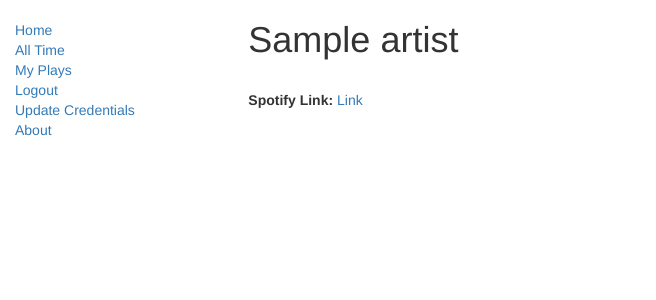
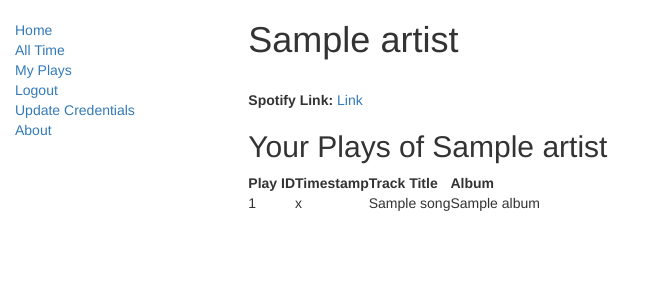
Before and after one commit to zegarelli/spy-ify, a Django app: page /artist/1 in a window 1280 px wide. Shown: the top 300 px of the page, without its empty margins (0-656 px from the left). Run offline with Django 3.2, Linux system fonts and the light colour scheme; a user stored in the database is signed in; tables that the repository leaves empty hold one stand-in row (values such as "Sample post"); some libraries are stand-ins or nearby versions.

Commit message:
Added tables to the album and artist details pages

```diff
--- a/Site/mysite/spytify/templates/artist.html
+++ b/Site/mysite/spytify/templates/artist.html
@@ -3,4 +3,22 @@
   <div style="margin-left:20px;margin-top:20px">
   <h1>{{artist}}</h1>
 	      <br><strong>Spotify Link: </strong><a href="https://open.spotify.com/artist/{{ artist.pk }}">Link</a>
+
+	<h2>Your Plays of {{artist}}</h2>
+	 <table>
+	    <tr>
+	        <th>Play ID</th>
+	        <th>Timestamp</th>
+	        <th>Track Title</th>
+	        <th>Album</th>
+	    </tr>
+	  {% for play in artist_table %}
+	    <tr>
+	        <td>{{ play.play_id }}</td>
+	        <td>{{ play.time_stamp }}</td>
+	        <td>{{ play.song }}</td>
+	        <td>{{ play.song.album_id }}</td>
+	    </tr>
+	    {% endfor %}
+	</table>
 {% endblock %}
--- a/Site/mysite/spytify/views.py
+++ b/Site/mysite/spytify/views.py
@@ -165,7 +165,7 @@ def TrackDetailView(request, trackid):
     """
     context = {'user': request.user}
     context['track'] = Song.objects.get(pk=trackid)
-    table = Play.objects.filter(user_id=request.user).filter(song_id=trackid)
+    table = reversed(list(Play.objects.filter(user_id=request.user).filter(song_id=trackid)))
     context['track_table'] = table
     # context['track_table'] = TrackTable(table)
 
@@ -183,7 +183,10 @@ def ArtistDetailView(request, artistid):
     """
     context = {'user': request.user}
     context['artist'] = Artist.objects.get(pk=artistid)
-
+    table = reversed(list(Play.objects.filter(user_id=request.user).filter(song_id__artist_id=artistid)))
+    context['artist_table'] = table
+    # for item in table:
+    #     item
     return render(request, 'artist.html', context=context)
 
 def AlbumDetailView(request, albumid):
@@ -197,4 +200,7 @@ def AlbumDetailView(request, albumid):
     context = {'user': request.user}
     context['album'] = Album.objects.get(pk=albumid)
 
+    table = reversed(list(Play.objects.filter(user_id=request.user).filter(song_id__album_id=albumid)))
+    context['album_table'] = table
+
     return render(request, 'album.html', context=context)
```
Also changed, not shown: Site/mysite/spytify/templates/album.html (+17 -0 lines).
